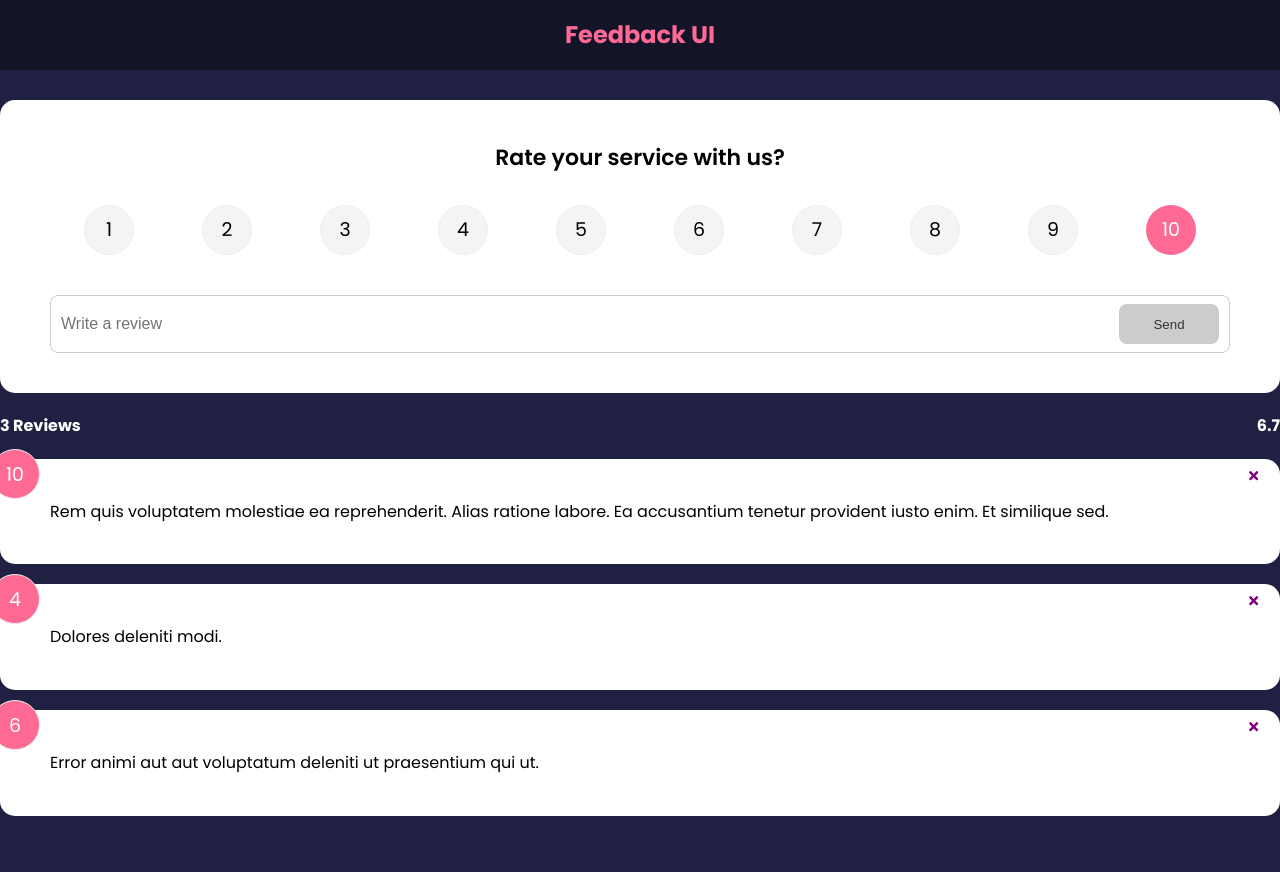
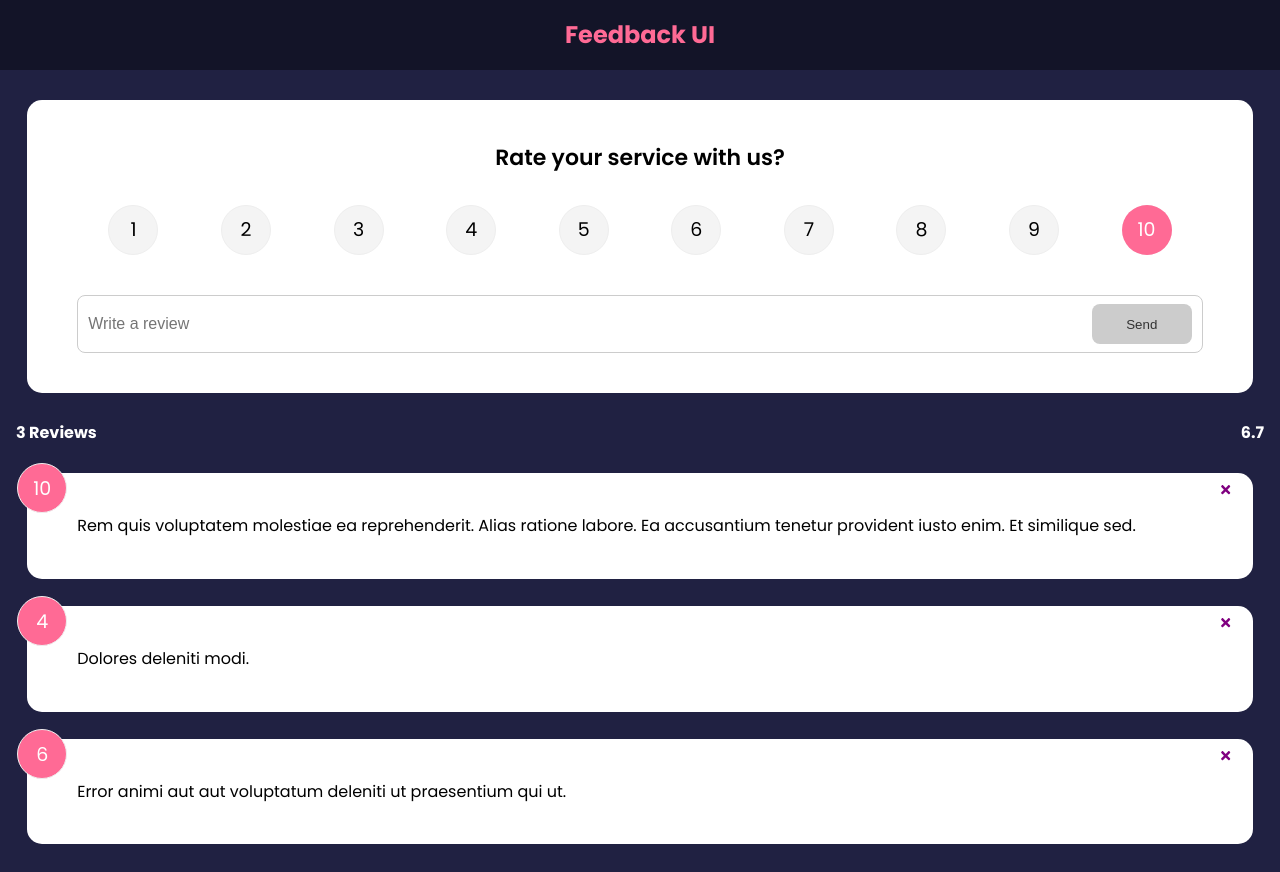
Before and after one commit to JCarz/Udemy, a React (Create React App) app in the folder Feedback/feedback-app/: page / in a window 1280 px wide. Before the commit the page ends 836 px from the top, so only its background shows below. Built offline with nearby package versions, Linux system fonts and the light colour scheme.

Commit message:
Added margin

```diff
--- a/Feedback/feedback-app/src/componets/FeedbackForm.jsx
+++ b/Feedback/feedback-app/src/componets/FeedbackForm.jsx
@@ -61,9 +61,8 @@ function FeedbackForm({ handleAdd }) {
     </Card>
   )
 }
-
-export default FeedbackForm
 {
   /*Component level state is a instace of a React Component class it is an object of a set of observable properties that control the behavior of a component therefore each imput in the form has its own state */
   /*setText is what is updated. What is inputed in the form will be updated through the onChange eventHandler, you need to get whatever is typed in: console.log(e.target.value)   will get what is typed in. This needs to be set in the piece of state @text */
 }
+export default FeedbackForm
--- a/Feedback/feedback-app/src/index.css
+++ b/Feedback/feedback-app/src/index.css
@@ -37,7 +37,7 @@ header {
   color: #333;
   border-radius: 15px;
   padding: 40px 50px;
-  margin: 20px 0;
+  margin: 1.7rem;
   position: relative;
 }
 
@@ -123,6 +123,7 @@ input:focus {
   display: flex;
   justify-content: space-between;
   align-items: center;
+  margin: 1rem;
 }
 
 .num-display {
```
